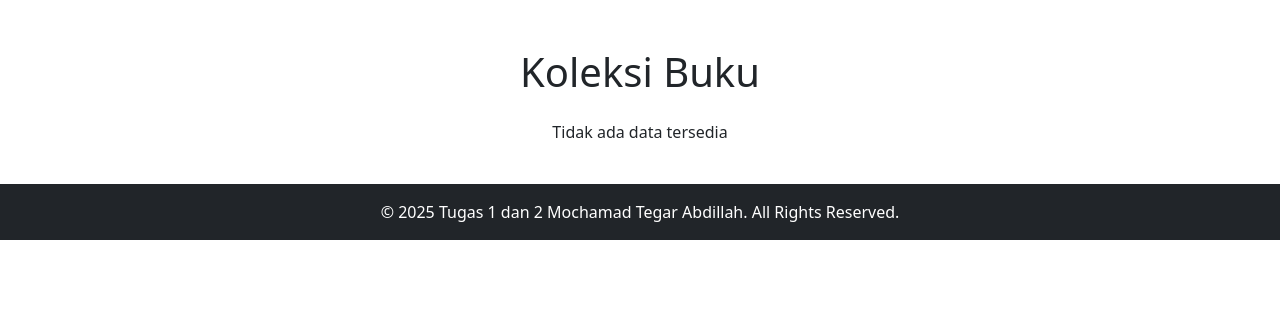
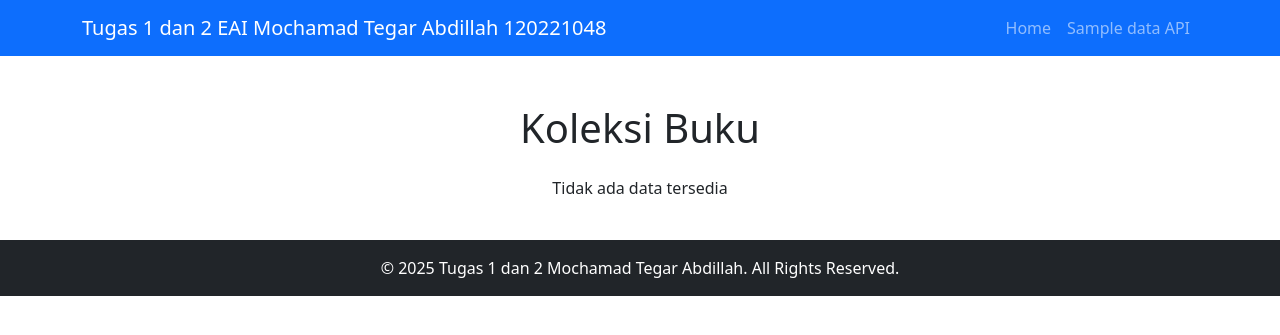
Before and after one commit to TegarTheGorGor/EAI-Tugas-1-dan-2, a PHP site: page /Tugas/ in a window 1280 px wide. Shown: the top 335 px of the page. Run offline with PHP 8.4, Linux system fonts and the light colour scheme; data that the repository does not hold is empty.

Commit message:
second commit

```diff
--- a/index.php
+++ b/index.php
@@ -27,6 +27,24 @@
     <link href="https://cdn.jsdelivr.net/npm/bootstrap@5.3.0/dist/css/bootstrap.min.css" rel="stylesheet">
 </head>
 <body>
+
+
+<nav class="navbar navbar-expand-lg navbar-dark bg-primary">
+    <div class="container">
+        <a class="navbar-brand" href="#">Tugas 1 dan 2 EAI Mochamad Tegar Abdillah 120221048</a>
+        <button class="navbar-toggler" type="button" data-bs-toggle="collapse" data-bs-target="#navbarNav">
+            <span class="navbar-toggler-icon"></span>
+        </button>
+        <div class="collapse navbar-collapse" id="navbarNav">
+            <ul class="navbar-nav ms-auto">
+                <li class="nav-item"><a class="nav-link" href="index.php">Home</a></li>
+                <li class="nav-item"><a class="nav-link" href="GetApi.php">Sample data API</a></li>
+            </ul>
+        </div>
+    </div>
+</nav>
+
+
 
 <div class="container mt-5">
     <h1 class="text-center mb-4">Koleksi Buku</h1>
```
